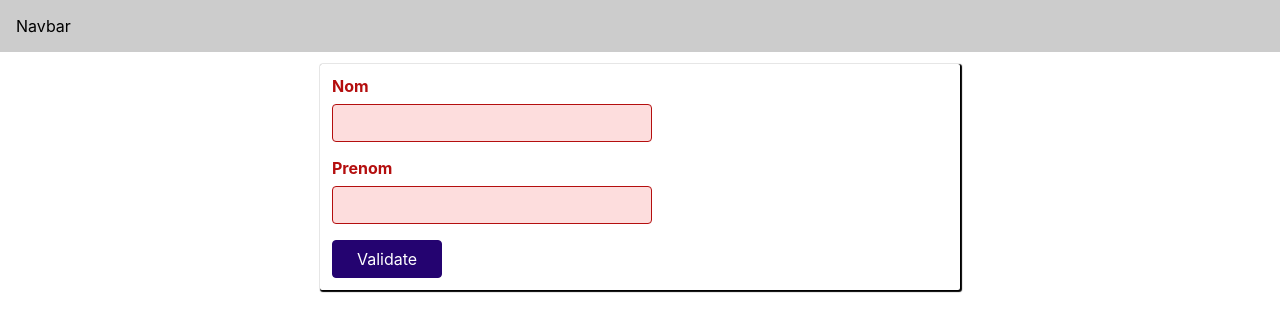
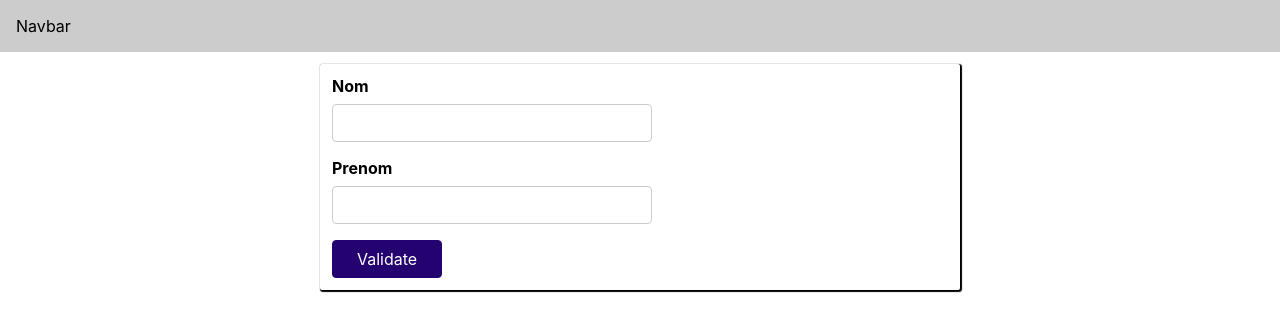
Before and after one commit to dakie62/react-custom-hook-validation-form, a React (Create React App) app: page / in a window 1280 px wide. Shown: the top 332 px of the page. Built offline with nearby package versions, Linux system fonts and the light colour scheme.

Commit message:
implement touched inputs logics

```diff
--- a/src/components/Form.js
+++ b/src/components/Form.js
@@ -7,9 +7,13 @@ const Form = () => {
   const [nameInputState, setNameInput] = useState("");
   const [firstNameInputState, setFirstNameInput] = useState("");
 
+  const [isNameTouched, setNameTouched] = useState(false);
+  const [isFirstNameTouched, setFirstNameTouched] = useState(false);
+
   // deriving state
-  const isErrorName = validateInput(nameInputState);
-  const isErrorFirstName = validateInput(firstNameInputState);
+  const isErrorName = validateInput(nameInputState) && isNameTouched;
+  const isErrorFirstName =
+    validateInput(firstNameInputState) && isFirstNameTouched;
 
   const onSubmitForm = (event) => {
     event.preventDefault();
@@ -28,6 +32,14 @@ const Form = () => {
     setFirstNameInput(event.target.value);
   };
 
+  const onBlurNameHandler = (event) => {
+    setNameTouched(true);
+  };
+
+  const onBlurFirstNameHandler = (event) => {
+    setFirstNameTouched(true);
+  };
+
   return (
     <form className={styles["form-group"]} onSubmit={onSubmitForm}>
       <div
@@ -38,7 +50,12 @@ const Form = () => {
         }
       >
         <label htmlFor="Nom">Nom</label>
-        <input id="Nom" type="text" onChange={onChangeNameInputHandler}></input>
+        <input
+          id="Nom"
+          type="text"
+          onChange={onChangeNameInputHandler}
+          onBlur={onBlurNameHandler}
+        ></input>
       </div>
 
       <div
@@ -53,6 +70,7 @@ const Form = () => {
           id="Prenom"
           type="text"
           onChange={onChangeFirstNameInputHandler}
+          onBlur={onBlurFirstNameHandler}
         ></input>
       </div>
 
```
